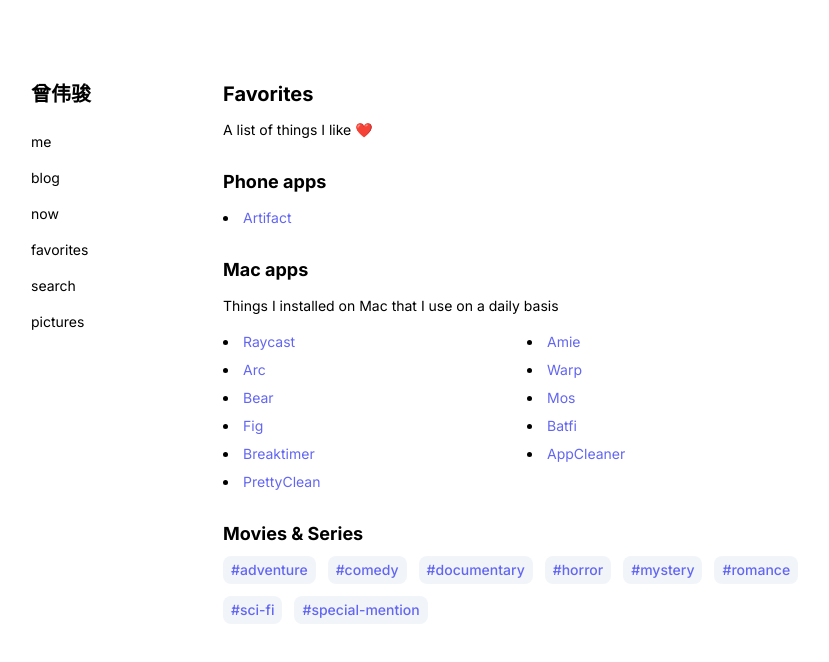
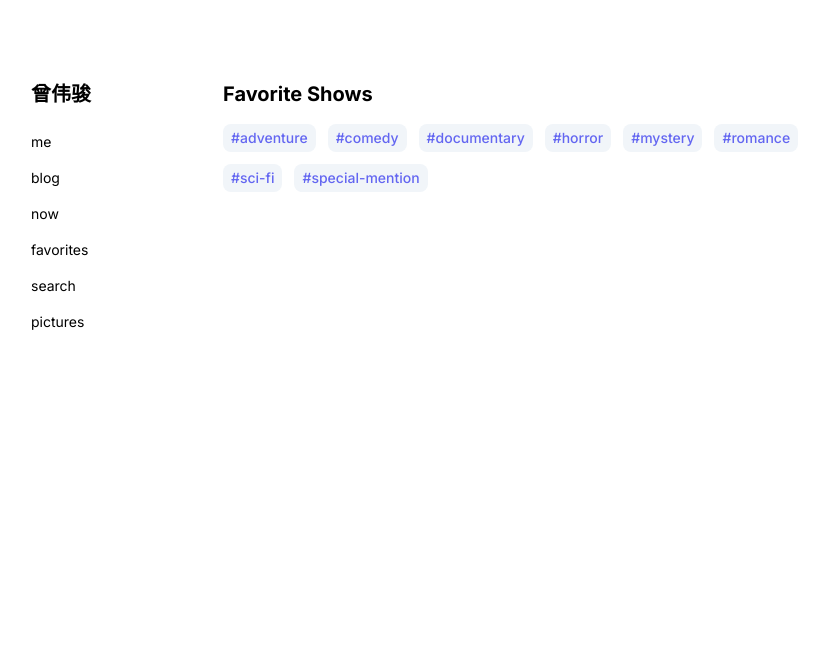
Before and after one commit to weichunnn/weichun.xyz, a Next.js app: page /favorites in a window 1280 px wide. Shown: the top 662 px of the page, without its empty margins (209-1038 px from the left). Built offline with nearby package versions, Linux system fonts and the light colour scheme.

Commit message:
Restructure favorites

```diff
--- a/app/favorites/page.tsx
+++ b/app/favorites/page.tsx
@@ -1,8 +1,8 @@
-import Header from "@/components/Header";
-import { CustomLink } from "@/components/MDXComponents";
-import TagList from "@/components/TagsList";
 import fs from "fs";
 import YAML from "yaml";
+
+import Header from "@/components/Header";
+import TagList from "@/components/TagsList";
 
 export default function Page() {
   const file = fs.readFileSync("./app/shows/shows.yml", "utf8");
@@ -11,62 +11,7 @@ export default function Page() {
 
   return (
     <>
-      <Header title={"Favorites"} />
-      <p>A list of things I like ❤️</p>
-      <h2 className="mt-6 mb-2 font-bold text-lg">Phone apps</h2>
-      <div className="grid md:grid-cols-2 mt-2">
-        <li>
-          <CustomLink href="https://artifact.news/">Artifact</CustomLink>
-        </li>
-      </div>
-      <h2 className="mt-6 mb-2 font-bold text-lg">Mac apps</h2>
-      <p>Things I installed on Mac that I use on a daily basis</p>
-      <>
-        <div className="grid md:grid-cols-2 mt-2">
-          <li>
-            <CustomLink href="https://www.raycast.com/">Raycast</CustomLink>
-          </li>
-          <li>
-            <CustomLink href="https://amie.so">Amie</CustomLink>
-          </li>
-
-          <li>
-            <CustomLink href="https://arc.net/">Arc</CustomLink>
-          </li>
-          <li>
-            <CustomLink href="https://www.warp.dev/">Warp</CustomLink>
-          </li>
-          <li>
-            <CustomLink href="https://bear.app/">Bear</CustomLink>
-          </li>
-          <li>
-            <CustomLink href="https://mos.caldis.me/">Mos</CustomLink>
-          </li>
-          <li>
-            <CustomLink href="https://fig.io/">Fig</CustomLink>
-          </li>
-          <li>
-            <CustomLink href="https://micropixels.software/batfi">
-              Batfi
-            </CustomLink>
-          </li>
-          <li>
-            <CustomLink href="https://breaktimer.app/">Breaktimer</CustomLink>
-          </li>
-          <li>
-            <CustomLink href="https://freemacsoft.net/appcleaner/">
-              AppCleaner
-            </CustomLink>
-          </li>
-          <li>
-            <CustomLink href="https://www.prettyclean.cc/">
-              PrettyClean
-            </CustomLink>
-          </li>
-        </div>
-      </>
-
-      <h2 className="mt-6 mb-2 font-bold text-lg">Movies & Series</h2>
+      <Header title={"Favorite Shows"} className="mb-4" />
       <TagList tags={categories} prefix="shows" />
     </>
   );
--- a/app/shows/shows.yml
+++ b/app/shows/shows.yml
@@ -10,6 +10,7 @@ sci-fi:
     - Interstellar
   series:
     - The Expanse (#1)
+    - Three-Body
     - 1899
     - Dark
     - Foundation
--- a/content/chernobyl-explained.mdx
+++ b/content/chernobyl-explained.mdx
@@ -3,7 +3,7 @@ title: Chernobyl Explained
 publishedAt: 2023-12-01T16:47:45+0800
 summary:
 tags:
-  - movies
+  - show
   - til
 ---
 
--- a/content/the-bear.mdx
+++ b/content/the-bear.mdx
@@ -3,7 +3,7 @@ title: The Bear
 publishedAt: 2023-12-27T14:36:32+0800
 summary:
 tags:
-  - movie
+  - show
 ---
 
 <Embed src="https://www.youtube.com/embed/1K3z62yoiOA?si=6r7P1QFveGoiePJ3" />
```
